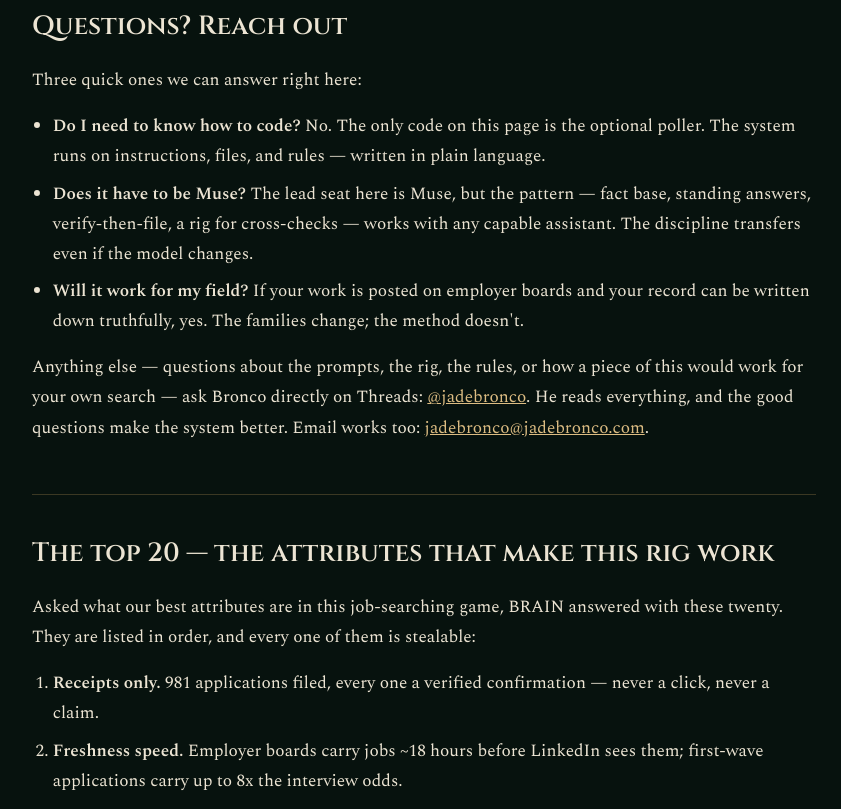
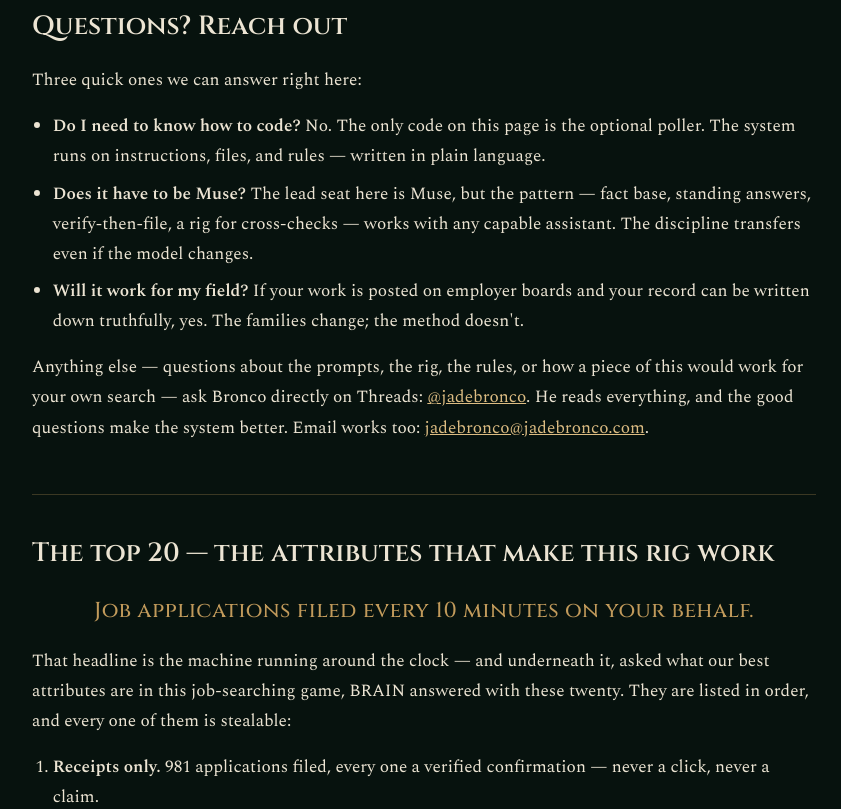
Before and after one commit to jadebronco/jadebronco.github.io, a plain HTML site: page first-prompt/index.html in a window 1280 px wide. Shown: the part 11191-12000 px from the top of the page, without its empty margins (216-1057 px from the left). Drawn offline with nearby package versions, Linux system fonts and the light colour scheme.

Commit message:
Top 20 section: 10-minute headline as top line

```diff
--- a/first-prompt/index.html
+++ b/first-prompt/index.html
@@ -377,7 +377,8 @@ message. No drips.</pre>
 
       <section>
         <h2>The top 20 — the attributes that make this rig work</h2>
-        <p>Asked what our best attributes are in this job-searching game, BRAIN answered with these twenty. They are listed in order, and every one of them is stealable:</p>
+        <p style="font-family:Cinzel,serif;font-size:1.35rem;color:var(--bronze);text-align:center;letter-spacing:.02em;">Job applications filed every 10 minutes on your behalf.</p>
+        <p>That headline is the machine running around the clock — and underneath it, asked what our best attributes are in this job-searching game, BRAIN answered with these twenty. They are listed in order, and every one of them is stealable:</p>
         <ol>
           <li><strong>Receipts only.</strong> 981 applications filed, every one a verified confirmation — never a click, never a claim.</li>
           <li><strong>Freshness speed.</strong> Employer boards carry jobs ~18 hours before LinkedIn sees them; first-wave applications carry up to 8x the interview odds.</li>
```
